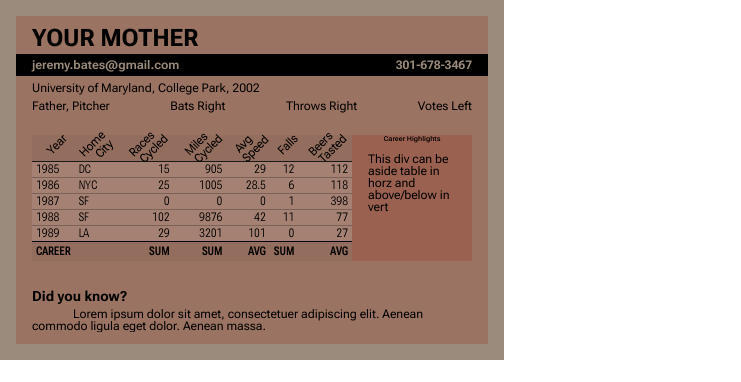
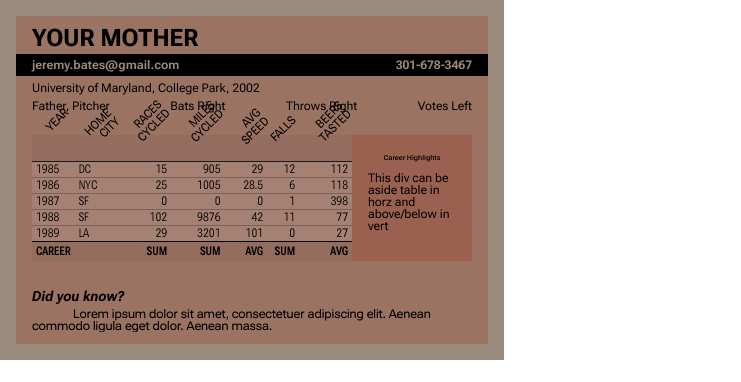
Before and after one commit to jeremybatesDC/vueGridBaseballCard, a Vue app: page / in a window 1280 px wide. Shown: the top 382 px of the page, without its empty margins (0-741 px from the left). Built offline with nearby package versions, Linux system fonts and the light colour scheme.

Commit message:
enjoyable to use

```diff
--- a/src/App.vue
+++ b/src/App.vue
@@ -1,6 +1,8 @@
 <template>
-  <CardBack />
-  <CardFront />
+  <main>
+    <CardBack />
+    <CardFront />
+  </main>
 </template>
 
 <script>
@@ -185,7 +187,6 @@ label {
     Oxygen-Sans, Ubuntu, Cantarell, "Helvetica Neue", "Helvetica", Arial,
     sans-serif;
   font-weight: bold;
-  margin-bottom: 1.6rem;
 
   input {
     display: block;
@@ -200,6 +201,9 @@ label {
     font-family: inherit;
     font-size: 1.6rem;
   }
+  .baseballCard__wrapper & {
+    margin-bottom: 1.6rem;
+  }
 }
 
 .row {
--- a/src/components/CardBack.vue
+++ b/src/components/CardBack.vue
@@ -60,13 +60,31 @@
       <footer>
         <h2>{{stats.info.facts[1].headline}}</h2>
         <fieldset>
-          <textarea spellcheck="false">
+          <textarea spellcheck="false" :style="cssFooterProps">
               {{stats.info.facts[1].text}}
           </textarea>
           <!-- this tabindex makes this whole panel focusable -->
           <div tabindex="0" data-show-only-on-interaction>
-            Text Options
-            <input type="color" />
+            <!-- <label>
+              Text Color
+              <input type="color" />
+            </label>-->
+            <label>
+              Font Weight
+              <input v-model="footerFactFontWeight" type="range" min="100" max="900" />
+            </label>
+            <label>
+              Font Width
+              <input v-model="footerFactFontWidth" type="range" min="35" max="100" />
+            </label>
+            <label>
+              Font Slant
+              <input v-model="footerFactFontSlant" type="range" min="-10" max="0" />
+            </label>
+            <label>
+              Font Grade
+              <input v-model="footerFactFontGrade" type="range" min="0" max="48" />
+            </label>
           </div>
         </fieldset>
       </footer>
@@ -80,8 +98,22 @@ console.log(stats.years);
 export default {
   data: function() {
     return {
-      stats
+      stats,
+      footerFactFontWeight: 200,
+      footerFactFontWidth: 100,
+      footerFactFontSlant: 5,
+      footerFactFontGrade: 48
     };
+  },
+  computed: {
+    cssFooterProps() {
+      return {
+        "--footerfactfontweight": this.footerFactFontWeight,
+        "--footerfactfontwidth": this.footerFactFontWidth,
+        "--footerfactfontslant": this.footerFactFontSlant,
+        "--footerfactfontgrade": this.footerFactFontGrade
+      };
+    }
   }
 };
 </script>
@@ -100,7 +132,7 @@ export default {
   height: 36rem;
   margin-bottom: 2.4rem;
   padding: 1.6rem;
-  overflow: hidden;
+  //overflow: hidden;
 }
 
 article {
@@ -165,6 +197,7 @@ h2 {
   font-size: 1.4rem;
   line-height: 1;
   padding-bottom: 0.5rem;
+  font-variation-settings: "slnt" -10;
 }
 
 // set EXPLICIT font variation settings for the table
@@ -200,23 +233,24 @@ thead {
 }
 th {
   //vertical-align: top;
-  //padding-left: 1rem;
-  text-align: center;
+
+  text-align: right;
   transform: rotate(-45deg);
-  //transform-origin: 50% 50%;
+  transform-origin: 0 0;
+  text-transform: uppercase;
+  vertical-align: top;
   // &:first-of-type,
   // &:nth-of-type(2) {
   //   text-align: left;
   // }
   &::first-line {
+    //display: block;
     text-align: left;
-    padding-left: 0;
-    margin-left: -1rem;
   }
-  // // transform doesnT seem to want to apply to the nested span
   span {
-    //padding-left: 1rem;
-    margin-right: -1rem;
+    display: inline-block;
+    //margin-left: -2rem;
+    //margin-left: -0.1rem;
   }
 }
 
@@ -257,6 +291,7 @@ blockquote {
   margin: 0;
   background: rgba(#9c2c1a, 0.25);
   align-items: center;
+  justify-content: center;
   p {
     padding: 1rem 1.6rem;
   }
@@ -269,6 +304,11 @@ footer {
   font-size: 1.2rem;
   line-height: 1;
   padding: 0 1.6rem 1rem 1.6rem;
+  textarea {
+    font-variation-settings: "wght" var(--footerfactfontweight),
+      "wdth" var(--footerfactfontwidth), "opsz" 0,
+      "GRAD" var(--footerfactfontgrade), "slnt" var(--footerfactfontslant);
+  }
 }
 
 p {
@@ -277,13 +317,19 @@ p {
 }
 
 [data-show-only-on-interaction] {
+  display: flex;
   position: absolute;
+  background: rgba(0, 0, 0, 0.1);
   //width: 100%;
+  padding: 0.5rem;
   opacity: 0;
   overflow: visible;
   fieldset:focus-within & {
     height: auto;
     opacity: 1;
+  }
+  label {
+    //display: inline-flex;
   }
 }
 
--- a/src/components/CardFront.vue
+++ b/src/components/CardFront.vue
@@ -1,5 +1,5 @@
 <template>
-  <main id="vueCardApp" class="baseballCard__wrapper" :style="cssProps">
+  <div id="vueCardApp" class="baseballCard__wrapper" :style="cssProps">
     <!-- would like to use async and suspense if beneficial -->
     <div class="baseballCard__wrapper--inner">
       <article class="gridParent">
@@ -30,22 +30,12 @@
         <aside class="corner--bottom--left"></aside>
         <section class="footer--playerName">
           <h1>
-            <input
-              v-model="playerName"
-              type="text"
-              placeholder
-              maxlength="48"
-            />
+            <input v-model="playerName" type="text" placeholder maxlength="48" />
           </h1>
         </section>
         <section class="footer--playerPosition">
           <h3>
-            <input
-              v-model="playerPosition"
-              type="text"
-              placeholder
-              maxlength="48"
-            />
+            <input v-model="playerPosition" type="text" placeholder maxlength="48" />
           </h3>
         </section>
         <section class="footer--teamLogo">
@@ -84,13 +74,17 @@
     <form class="form--cardDesign">
       <fieldset>
         <details open>
-          <summary> <legend>Layout</legend></summary>
+          <summary>
+            <legend>Layout</legend>
+          </summary>
           <div>Use subgrid</div>
         </details>
       </fieldset>
       <fieldset>
         <details open>
-          <summary> <legend>Card Images</legend></summary>
+          <summary>
+            <legend>Card Images</legend>
+          </summary>
           <div>
             <label>
               Player Image (URL or upload):
@@ -148,7 +142,9 @@
       </fieldset>
       <fieldset>
         <details open>
-          <summary> <legend>Typography</legend></summary>
+          <summary>
+            <legend>Typography</legend>
+          </summary>
           <div class="row">
             <label>
               Text Color
@@ -156,34 +152,23 @@
             </label>
             <label>
               Font Weight
-              <input
-                v-model="cardTextFontWeight"
-                type="range"
-                min="100"
-                max="900"
-              />
+              <input v-model="cardTextFontWeight" type="range" min="100" max="900" />
             </label>
             <label>
               Font Width
-              <input
-                v-model="cardTextFontWidth"
-                type="range"
-                min="35"
-                max="100"
-              />
+              <input v-model="cardTextFontWidth" type="range" min="35" max="100" />
             </label>
           </div>
           <div class="row">
             <label>
               Font Slant
-              <input
-                v-model="cardTextFontSlant"
-                type="range"
-                min="-10"
-                max="0"
-              />
+              <input v-model="cardTextFontSlant" type="range" min="-10" max="0" />
             </label>
             <label>
+              Font Grade
+              <input v-model="cardTextFontGrade" type="range" min="0" max="48" />
+            </label>
+            <!-- <label>
               Font Optical Size (inverse)
               <input
                 v-model="cardTextFontOptSize"
@@ -191,22 +176,15 @@
                 min="10"
                 max="72"
               />
-            </label>
-            <label>
-              Font Grade
-              <input
-                v-model="cardTextFontGrade"
-                type="range"
-                min="0"
-                max="48"
-              />
-            </label>
+            </label>-->
           </div>
         </details>
       </fieldset>
       <fieldset>
         <details open>
-          <summary> <legend>Design</legend></summary>
+          <summary>
+            <legend>Design</legend>
+          </summary>
           <div class="row">
             <label>
               Background
@@ -227,7 +205,9 @@
 
       <fieldset>
         <details open>
-          <summary> <legend>Border Styles</legend></summary>
+          <summary>
+            <legend>Border Styles</legend>
+          </summary>
           <div class="row">
             <label>
               Border Color
@@ -242,7 +222,9 @@
       </fieldset>
       <fieldset>
         <details open>
-          <summary> <legend>Imperfections</legend></summary>
+          <summary>
+            <legend>Imperfections</legend>
+          </summary>
           <div>Creases</div>
         </details>
       </fieldset>
@@ -250,7 +232,7 @@
       <button type="button" @click="saveHandler">Save</button>
       <button type="button" @click="submitHandler">Submit</button>
     </form>
-  </main>
+  </div>
 </template>
 
 <script lang="ts">
@@ -270,9 +252,9 @@ export default {
       const response = await fetch(url, {
         method: "POST",
         headers: {
-          "Content-type": "application/json",
+          "Content-type": "application/json"
         },
-        body: JSON.stringify(data),
+        body: JSON.stringify(data)
         // learn these other options
         // cache: "no-cache", // *default, no-cache, reload, force-cache, only-if-cached
         //redirect: "follow", // manual, *follow, error
@@ -283,10 +265,10 @@ export default {
     async function submitHandler() {
       // using THIS sends whole data object (saves a bunch of imperative code)
       postData(endpointURL, this)
-        .then((data) => {
+        .then(data => {
           console.log(data);
         })
-        .catch((error) => {
+        .catch(error => {
           console.error("DOH! ", error);
         });
     }
@@ -330,7 +312,7 @@ export default {
         function testFunction(strng) {
           theThis.playerImageURLorDataString = strng;
         }
-        webWorker.onmessage = function (event) {
+        webWorker.onmessage = function(event) {
           console.log("received message here");
           //this.playerImageURLorDataString = event.data;
           //
@@ -350,13 +332,13 @@ export default {
       submitHandler,
       saveHandler,
       setFromLocalStorage,
-      encodeImage,
+      encodeImage
       //receivedWorkerMessage
       //validateImage
       //updateLocalStorage
     };
   },
-  data: function () {
+  data: function() {
     return {
       // playerImageURLorDataString:
       //   placeholderEncodedImage.endcodedimagedatastring,
@@ -379,7 +361,7 @@ export default {
       cardTextFontSlant: defaultSettings.cardTextFontSlant,
       cardSepia: defaultSettings.cardSepia,
       cardGrayScale: defaultSettings.cardGrayScale,
-      logoPosition: defaultSettings.logoPosition,
+      logoPosition: defaultSettings.logoPosition
     };
   },
   /*methods: {
@@ -404,13 +386,13 @@ export default {
         "--cardsepia": `${this.cardSepia}%`,
         "--cardbrightness": this.cardBrightness,
         "--cardgrayscale": `${this.cardGrayScale}%`,
-        "--logoPosition": this.logoPosition,
+        "--logoPosition": this.logoPosition
         //donT put encoded image in here. But this could/sjhould be a property somewhere
         // "--playerimageencoded": `${this.playerImagePreview}%`
       };
-    },
+    }
   },
-  mounted: function () {
+  mounted: function() {
     this.setFromLocalStorage();
   },
   // watch stuff and updatefor localStorage
@@ -433,7 +415,7 @@ export default {
     },
     teamLogoURL(newteamLogoURL) {
       localStorage.teamLogoURL = newteamLogoURL;
-    },
-  },
+    }
+  }
 };
 </script>
```
